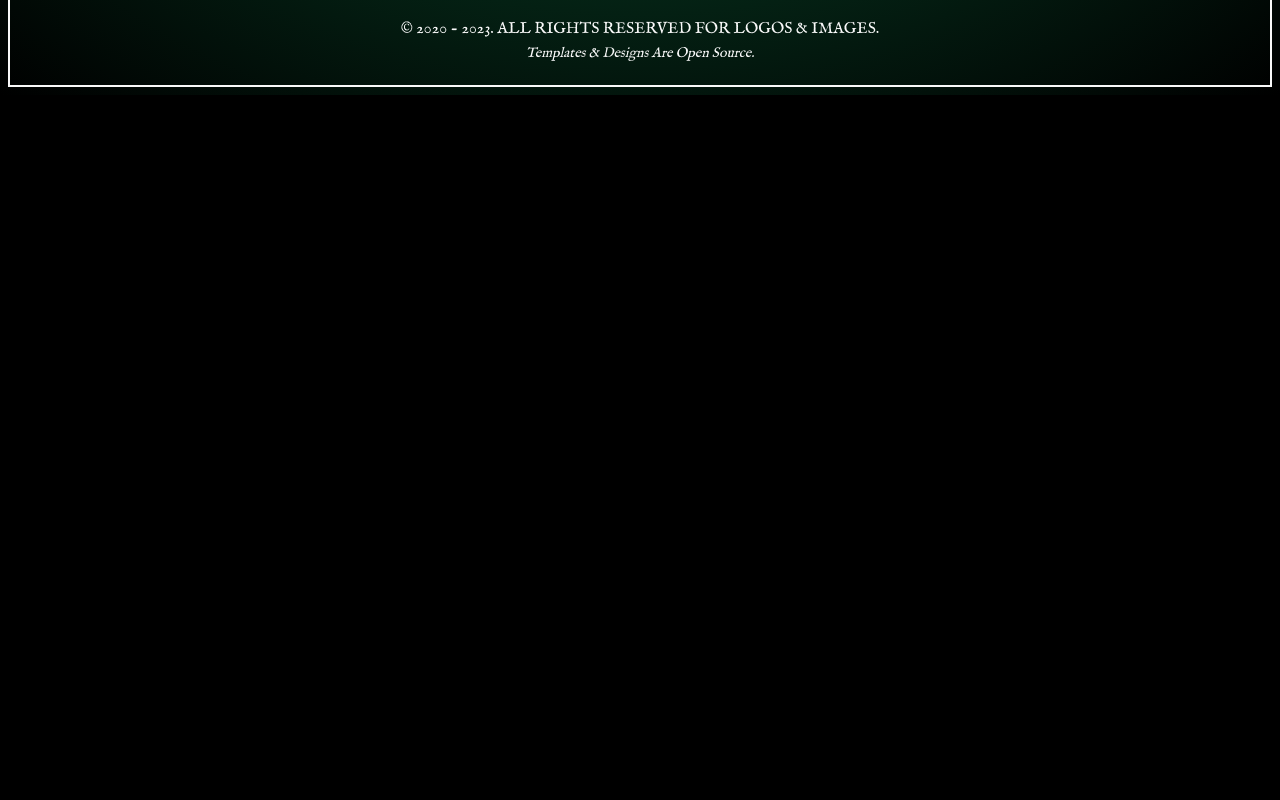
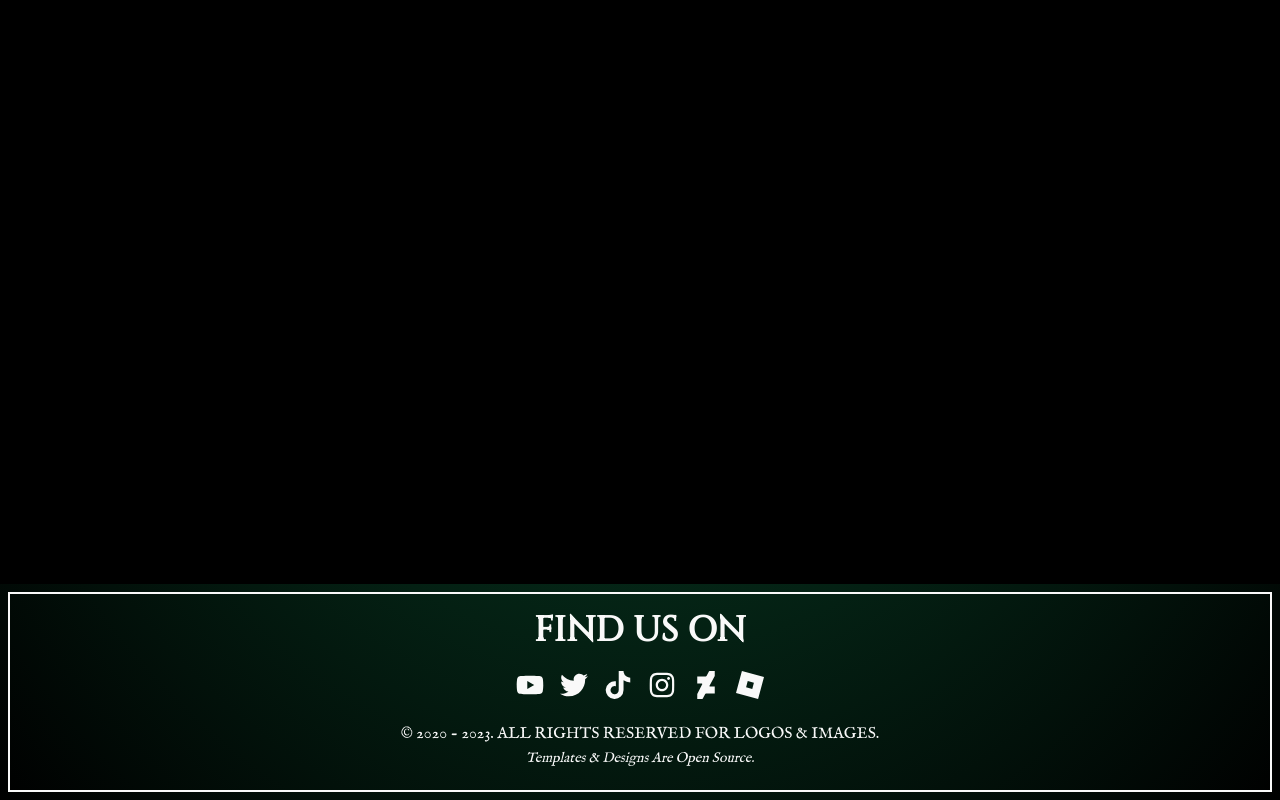
Before and after one commit to ImLionelGitz/Website, a Next.js app: page /portfolio in a window 1280 px wide. Shown: the part 728-1528 px from the top of the page. Before the commit the page ends 823 px from the top, so only its background shows below. Built offline with nearby package versions, Linux system fonts and the light colour scheme.

Commit message:
New Update

```diff
--- a/src/app/portfolio/page.module.scss
+++ b/src/app/portfolio/page.module.scss
@@ -0,0 +1,19 @@
+.PortfolioSection {
+    position: relative;
+    display: flex;
+    justify-content: center;
+    align-items: flex-end;
+    min-height: 568px;
+    user-select: none;
+    overflow: hidden;
+
+    .Controls {
+        position: absolute;
+        transform: translateY(100%);
+        transition: transform 200ms;
+    }
+
+    .active {
+        transform: translateY(0%);
+    }
+}
--- a/src/app/portfolio/page.tsx
+++ b/src/app/portfolio/page.tsx
@@ -1,14 +1,12 @@
 'use client'
 
+import PortfolioBtn from '@/components/portfolio/PortfolioBtn'
+import PortfolioFrame from '@/components/portfolio/PortfolioFrame'
 import Footer from '@/components/universal/high_levels/Footer'
 import Header from '@/components/universal/high_levels/Header'
+import { Messages } from '@/helpers/enums'
 import { useEffect, useState } from 'react'
-import { Messages } from '@/helpers/enums'
-import PortfolioFrame from '@/components/portfolio/PortfolioFrame'
-import PortfolioCard from '@/components/portfolio/PortfolioCard'
-import { Col, Container, Row } from 'react-bootstrap'
-import PortfolioContain from '@/components/portfolio/PortfolioContain'
-import PortfolioBtn from '@/components/portfolio/PortfolioBtn'
+import style from './page.module.scss'
 
 export default function Portfolio() {
    const [visible, setVisible] = useState(false)
@@ -48,28 +46,25 @@ export default function Portfolio() {
       <main>
          <Header imageUrl="" text="" />
 
-         <section>
-            <PortfolioBtn />
+         <section className={style.PortfolioSection}>
+            <PortfolioFrame iframeCMD={message} />
 
-            {/* <div>
-               {visible && (
-                  <button onClick={() => setMessage(Messages.SHOW_CODES)}>
-                     apps
-                  </button>
-               )}
+            <div className={`${style.Controls} ${visible && style.active}`}>
+               <PortfolioBtn
+                  icon="Media"
+                  onClick={() => setMessage(Messages.SHOW_THUMBS)}
+               />
 
-               {visible && (
-                  <button onClick={() => setMessage(Messages.SHOW_THUMBS)}>
-                     media
-                  </button>
-               )}
+               <PortfolioBtn
+                  icon="Model"
+                  onClick={() => setMessage(Messages.SHOW_MODELS)}
+               />
 
-               {visible && (
-                  <button onClick={() => setMessage(Messages.SHOW_MODELS)}>
-                     models
-                  </button>
-               )}
-            </div> */}
+               <PortfolioBtn
+                  icon="Code"
+                  onClick={() => setMessage(Messages.SHOW_CODES)}
+               />
+            </div>
          </section>
 
          <Footer />
--- a/src/components/portfolio/PortfolioBtn/index.module.scss
+++ b/src/components/portfolio/PortfolioBtn/index.module.scss
@@ -1,12 +1,22 @@
 .PortfolioBtn {
-    display: inline-flex;
+    color: #185518;
     justify-content: center;
     align-items: center;
     font-size: 40px;
-    color: #185518;
+    display: inline-flex;
     position: relative;
+    width: 72px;
+    margin: 12px;
 
     img {
         width: 100%;
     }
+
+    &:hover {
+        filter: brightness(0.8);
+    }
+
+    &:active {
+        filter: brightness(1.23);
+    }
 }
--- a/src/components/portfolio/PortfolioBtn/index.tsx
+++ b/src/components/portfolio/PortfolioBtn/index.tsx
@@ -1,11 +1,21 @@
 import { FaImage } from 'react-icons/fa'
+import { GiCube } from 'react-icons/gi'
+import { SiHaxe } from 'react-icons/si'
 import style from './index.module.scss'
 
-export default function PortfolioBtn() {
+interface PortfolioBtn {
+   icon: 'Media' | 'Model' | 'Code'
+   onClick: () => void
+}
+
+export default function PortfolioBtn({ icon, onClick }: PortfolioBtn) {
    return (
-      <div className={style.PortfolioBtn}>
+      <div onClick={onClick} className={style.PortfolioBtn}>
          <img src="/MenuBtn.png" alt="" />
-         <FaImage className="position-absolute" />
+
+         {icon === 'Media' && <FaImage className="position-absolute" />}
+         {icon === 'Model' && <GiCube className="position-absolute" />}
+         {icon === 'Code' && <SiHaxe className="position-absolute" />}
       </div>
    )
 }
--- a/src/components/portfolio/PortfolioFrame/index.tsx
+++ b/src/components/portfolio/PortfolioFrame/index.tsx
@@ -1,118 +1,14 @@
-import { Messages } from '@/helpers/enums'
-import { useEffect, useRef, useState } from 'react'
+import { useEffect, useRef } from 'react'
 
 interface PortfolioFrame {
-   iframeCMD?: string
-}
-
-function ripThumbnails(rawData: Record<string, pfNextSlot>) {
-   const slots = Object.keys(rawData).flatMap((s) => {
-      if (typeof rawData[s].content !== 'string') {
-         return rawData[s].content
-      } else return []
-   })
-
-   const urls = slots.filter((s) => !s.isVideo).map((d) => d.url)
-   const elemCount = urls.length > 5 ? 5 : urls.length
-   const pickeds: string[] = []
-
-   for (let i = 0; i < elemCount; i++) {
-      const randomIndex = Math.floor(Math.random() * urls.length)
-      const elem = urls[randomIndex]
-
-      if (elem) {
-         pickeds.push(elem)
-         urls.splice(randomIndex, 1)
-         continue
-      }
-
-      break
-   }
-
-   return pickeds
-}
-
-function convertToHaxe(data: Portfolios) {
-   const haxeData: PortfoliosHaxe = {
-      media: Object.entries(data.media).map(([key, val]) => {
-         const daSlot: pfHaxeSlot = {
-            imgUrl: val.icon,
-            name: key,
-            url: '',
-         }
-
-         return daSlot
-      }),
-
-      apps: Object.entries(data.apps).map(([key, val]) => {
-         const daSlot: pfHaxeSlot = {
-            imgUrl: val.icon,
-            name: key,
-            url: '',
-         }
-
-         return daSlot
-      }),
-
-      models: Object.entries(data.models).map(([key, val]) => {
-         const url = typeof val.content === 'string' ? val.content : '#'
-
-         const daSlot: pfHaxeSlot = {
-            imgUrl: val.icon,
-            name: key,
-            url: url,
-         }
-
-         return daSlot
-      }),
-
-      parallax: ripThumbnails(data.media),
-   }
-
-   const dataToGo: HaxeData = {
-      action: Messages.DATA_SENT,
-      data: haxeData,
-   }
-
-   return dataToGo
+   iframeCMD: string
 }
 
 export default function PortfolioFrame({ iframeCMD }: PortfolioFrame) {
    const iframe = useRef<HTMLIFrameElement>(null)
-   const [data, setData] = useState<Portfolios>({
-      media: {},
-      models: {},
-      apps: {},
-   })
 
    useEffect(() => {
-      async function begin() {
-         const resp = await fetch('/Test.json')
-         const data: Portfolios = await resp.json()
-
-         setData(data)
-      }
-
-      begin()
-   }, [])
-
-   useEffect(() => {
-      const onLoad = (e: MessageEvent) => {
-         const elem = iframe.current
-
-         if (elem && elem.contentWindow && e.data === Messages.HAXE_READY) {
-            const dataToGo = convertToHaxe(data)
-            elem.contentWindow.postMessage(JSON.stringify(dataToGo))
-         }
-      }
-
-      window.addEventListener('message', onLoad)
-
-      return () => window.removeEventListener('message', onLoad)
-   }, [data])
-
-   useEffect(() => {
-      if (iframeCMD !== '') {
+      if (iframeCMD) {
          const elem = iframe.current
 
          if (elem && elem.contentWindow) {
--- a/src/components/universal/high_levels/Header/index.tsx
+++ b/src/components/universal/high_levels/Header/index.tsx
@@ -11,7 +11,7 @@ export default function Header(props: DaHeader) {
    const { imageUrl, text } = props
 
    return (
-      <section style={{ overflowX: 'clip' }}>
+      <section style={{ overflowX: 'clip', position: 'relative', zIndex: '9' }}>
          <HomeBar />
 
          <div style={{ height: '40vw' }}>
--- a/src/helpers/enums.ts
+++ b/src/helpers/enums.ts
@@ -2,11 +2,15 @@ export enum Messages {
    SHOW_THUMBS = 'show_thumbnails',
    SHOW_MODELS = 'show_models',
    SHOW_CODES = 'show_codes',
-   DATA_SENT = 'data_sent',
-   HAXE_READY = 'haxe_ready',
    SLIDER_INCOMING = 'slider_incoming',
    SLIDER_OUTGOING = 'slider_outgoing',
    BTN_INTERACT = 'btn_interact',
+}
+
+export enum MyParams {
+   MEDIA,
+   CODES,
+   MODELS,
 }
 
 export enum Platforms {
```
Also changed, not shown: global.d.ts (+7 -25 lines), src/app/page.tsx (+6 -6 lines).
